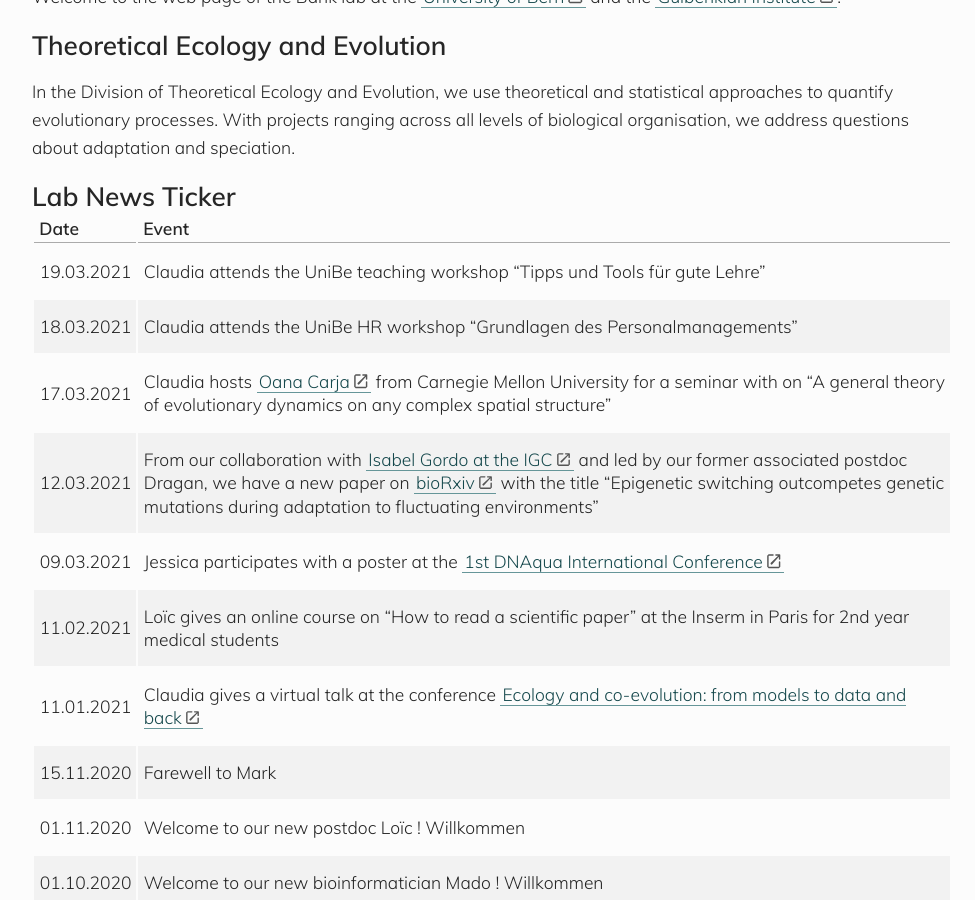
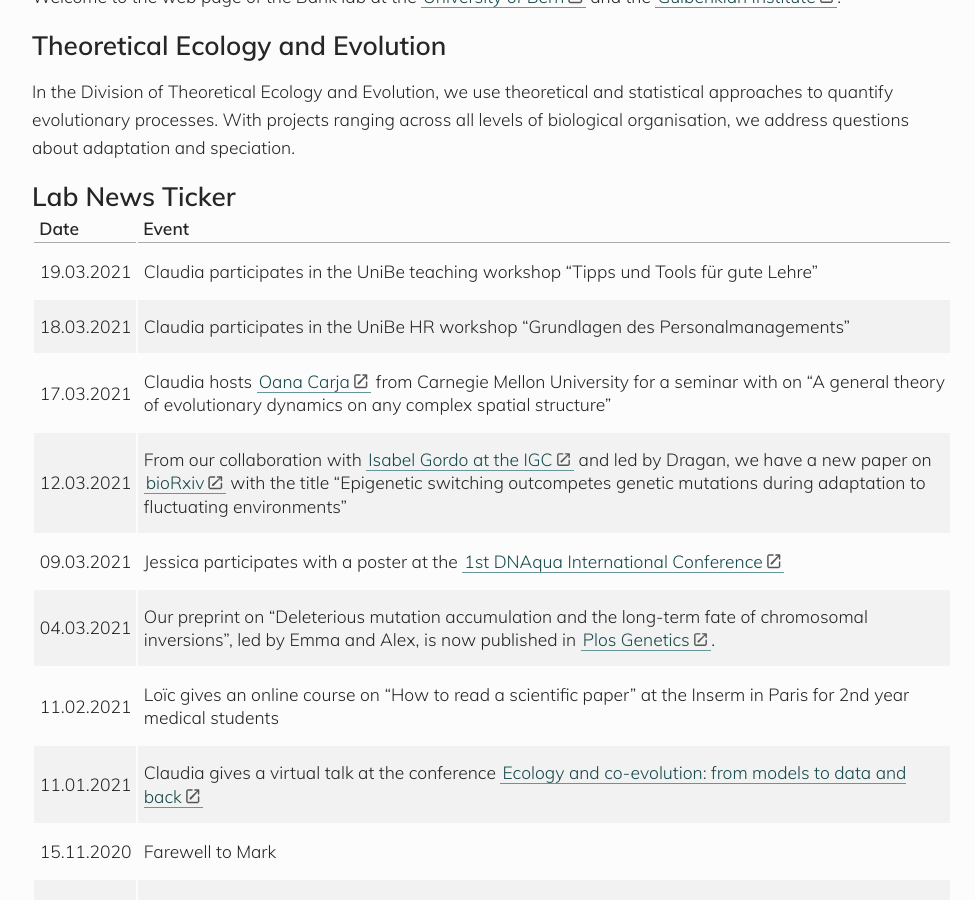
Before and after one commit to banklab/banklab.github.io, a Jekyll site: the page built from index.md, in a window 1280 px wide and 900 px high, scrolled down 439 px. Shown: the whole window, without its empty margins (148-1123 px from the left). Built offline with Jekyll 4.4.1, drawn with Linux system fonts in a browser that asks for light colours; some web fonts are replaced.

Commit message:
Update index.md
Added Emma and Alex' paper, more wording stuff

```diff
--- a/index.md
+++ b/index.md
@@ -16,11 +16,12 @@ In the Division of Theoretical Ecology and Evolution, we use theoretical and sta
 
 Date | Event
 ---  | ---
-19.03.2021 | Claudia attends the UniBe teaching workshop “Tipps und Tools für gute Lehre”
-18.03.2021 | Claudia attends the UniBe HR workshop “Grundlagen des Personalmanagements”
+19.03.2021 | Claudia participates in the UniBe teaching workshop “Tipps und Tools für gute Lehre”
+18.03.2021 | Claudia participates in the UniBe HR workshop “Grundlagen des Personalmanagements”
 17.03.2021 | Claudia hosts [Oana Carja](http://cbd.cmu.edu/people/carja.html) from Carnegie Mellon University for a seminar with on "A general theory of evolutionary dynamics on any complex spatial structure"
-12.03.2021 | From our collaboration with [Isabel Gordo at the IGC](https://gulbenkian.pt/ciencia/researcher/igordo/) and led by our former associated postdoc Dragan, we have a new paper on [bioRxiv](https://www.biorxiv.org/content/10.1101/2021.03.11.434930v1.abstract) with the title "Epigenetic switching outcompetes genetic mutations during adaptation to fluctuating environments"
+12.03.2021 | From our collaboration with [Isabel Gordo at the IGC](https://gulbenkian.pt/ciencia/researcher/igordo/) and led by Dragan, we have a new paper on [bioRxiv](https://www.biorxiv.org/content/10.1101/2021.03.11.434930v1.abstract) with the title "Epigenetic switching outcompetes genetic mutations during adaptation to fluctuating environments"
 09.03.2021 | Jessica participates with a poster at the [1st DNAqua International Conference](https://symposium.inrae.fr/dnaqua-conference-evian2021)
+04.03.2021 | Our preprint on "Deleterious mutation accumulation and the long-term fate of chromosomal inversions", led by Emma and Alex, is now published in [Plos Genetics](https://journals.plos.org/plosgenetics/article?id=10.1371/journal.pgen.1009411).
 11.02.2021 | Loïc gives an online course on "How to read a scientific paper" at the Inserm in Paris for 2nd year medical students
 11.01.2021 | Claudia gives a virtual talk at the conference [Ecology and co-evolution: from models to data and back](https://indico.math.cnrs.fr/event/5760/)
 15.11.2020 | Farewell to Mark
```
